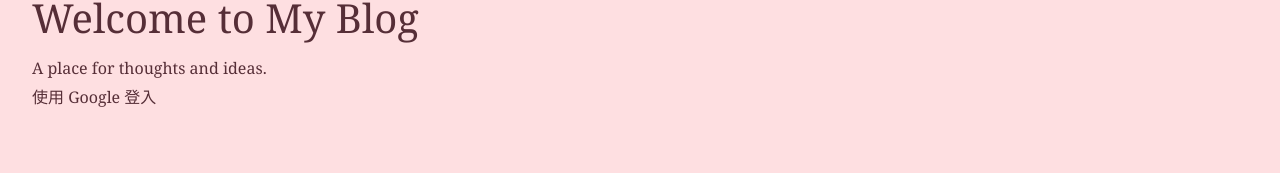
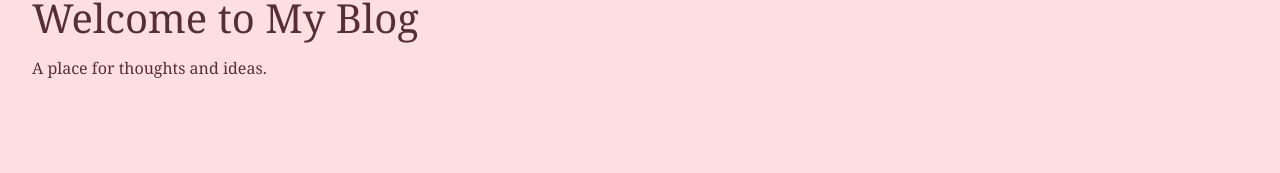
Before and after one commit to yonndo-o/yonndo-o-web, a Next.js app: page / in a window 1280 px wide. Shown: the part 200-373 px from the top of the page. Built offline with nearby package versions, Linux system fonts and the light colour scheme; no server answers.

Commit message:
feat:remove login form button

```diff
--- a/src/app/page.tsx
+++ b/src/app/page.tsx
@@ -18,7 +18,7 @@ export default function HomePage() {
 >
       <h1>{t('homepage.welcome')}</h1>
       <p>{t('homepage.description')}</p>
-      <LoginForm />
+      {/* <LoginForm /> */}
 
     </main>
   );
```
